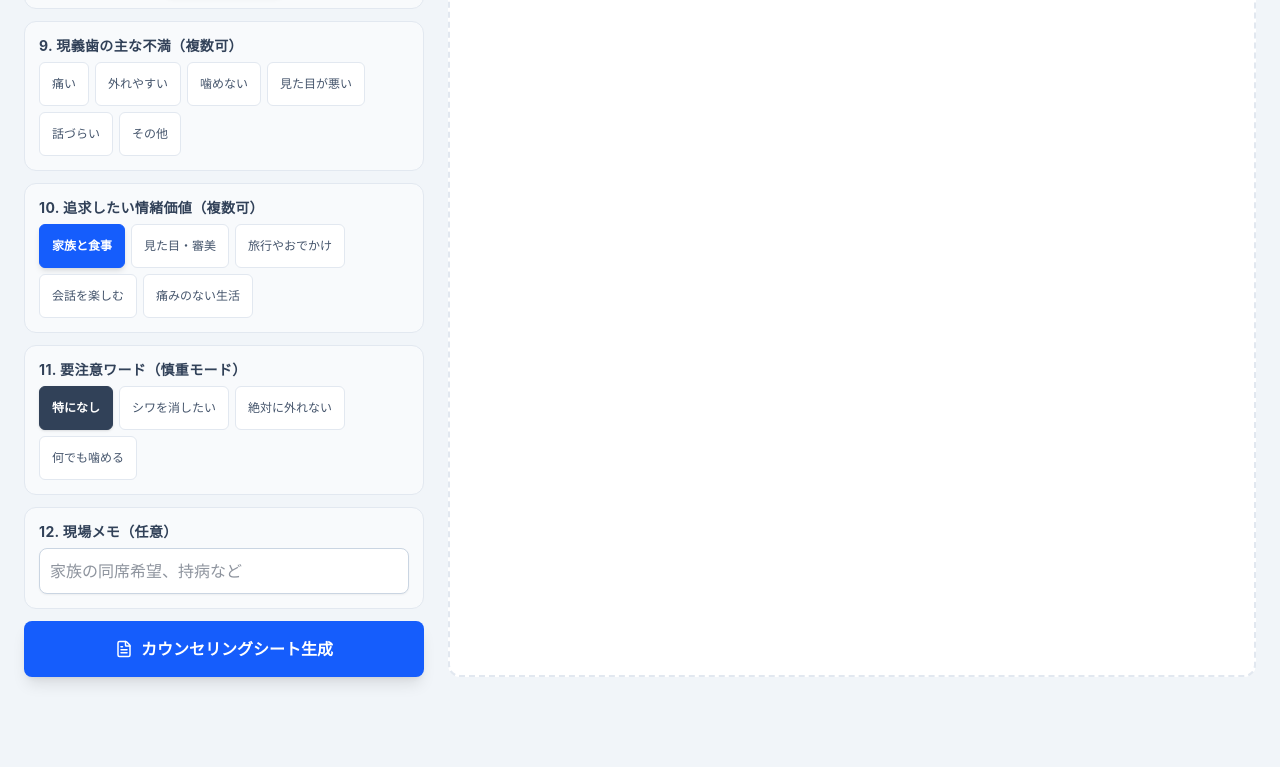
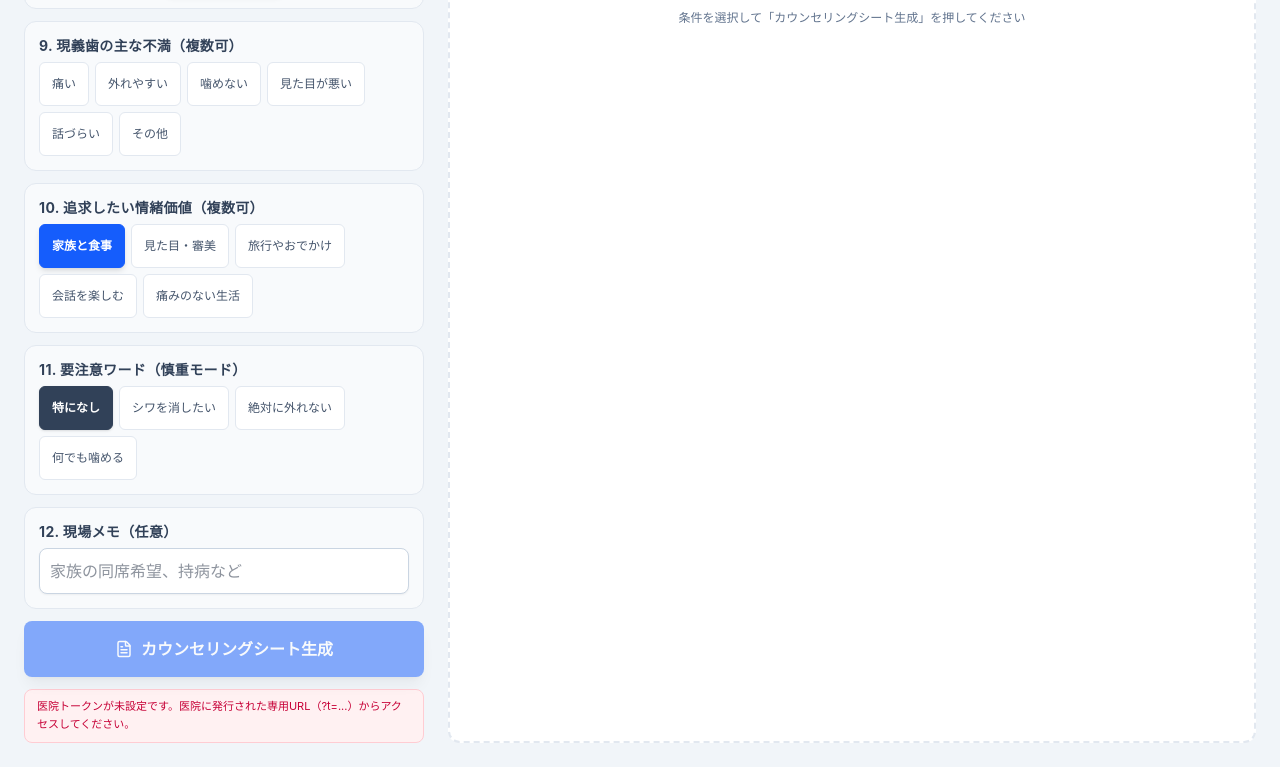
Before and after one commit to Takahito000/dental_tc_app-Private, a Next.js app: page / in a window 1280 px wide. Shown: the part 860-1627 px from the top of the page. Before the commit the page ends 1561 px from the top, so only its background shows below. Built offline with nearby package versions, Linux system fonts and the light colour scheme.

Commit message:
refactor: トークン未登録で生成不可

```diff
--- a/app/page.tsx
+++ b/app/page.tsx
@@ -231,7 +231,21 @@ export default function Page() {
     });
   };
 
+  // 💡 トークンが医院に紐づいて解決できているか（ヘッダーの「接続OK」ピルと同じ条件）
+  const isClinicConnected = Boolean(token && clinicName);
+
   const handleGenerate = async () => {
+    // 🚧 関門：トークン未登録・未設定のままAI生成（＝AI利用料の発生）できてしまう問題への対応。
+    //    接続OK以外ではAPIを呼ばず、理由を表示して終了する（それ以外の挙動には一切触れない）
+    if (!isClinicConnected) {
+      setError(
+        token
+          ? "トークン未登録のため生成できません。医院に発行された専用URL（?t=...）でアクセスし直すか、管理者に医院登録をご確認ください。"
+          : "医院トークンが未設定です。医院に発行された専用URL（?t=...）からアクセスしてください。"
+      );
+      return;
+    }
+
     setLoading(true);
     setError(null);
     setResult(null);
@@ -378,7 +392,7 @@ export default function Page() {
       sendData.append("access_token", token); // 👈 動的トークン
       sendData.append("staff_name", currentStaff); // 👈 衛生士名
       sendData.append("clinic_name", clinicName);
-      // 💡 生成時にSupabaseが発番した本物の管理IDを送る（固定値 "A101" は初期テストの残滓で、メール本文の患者IDが常にA101になる原因だった）
+      // 💡 生成時���Supabaseが発番した本物の管理IDを送る（固定値 "A101" は初期テストの残滓で、メール本文の患者IDが常にA101になる原因だった）
       sendData.append("patient_anon_id", patientAnonId || "");
       sendData.append("pdfFile", pdfBlob, "sheet.pdf");
 
@@ -812,7 +826,7 @@ export default function Page() {
 
           <button
             onClick={handleGenerate}
-            disabled={loading}
+            disabled={loading || !isClinicConnected}
             className="w-full py-4 bg-blue-600 hover:bg-blue-700 text-white font-bold rounded-lg shadow-lg transition disabled:opacity-50 text-base flex items-center justify-center gap-2 cursor-pointer mt-2"
           >
             {loading ? (
@@ -825,6 +839,15 @@ export default function Page() {
               </>
             )}
           </button>
+
+          {/* 🚧 未接続時：無効化の理由を衛生士が迷わず理解できるようボタン直下に表示 */}
+          {!isClinicConnected && (
+            <p className="text-[11px] text-rose-700 bg-rose-50 border border-rose-200 rounded-lg px-3 py-2 leading-relaxed">
+              {token
+                ? "トークン未登録のため生成できません。医院に発行された専用URL（?t=...）でアクセスし直すか、管理者に医院登録をご確認ください。"
+                : "医院トークンが未設定です。医院に発行された専用URL（?t=...）からアクセスしてください。"}
+            </p>
+          )}
         </section>
 
         {/* 右カラム：プレビュー */}
```
